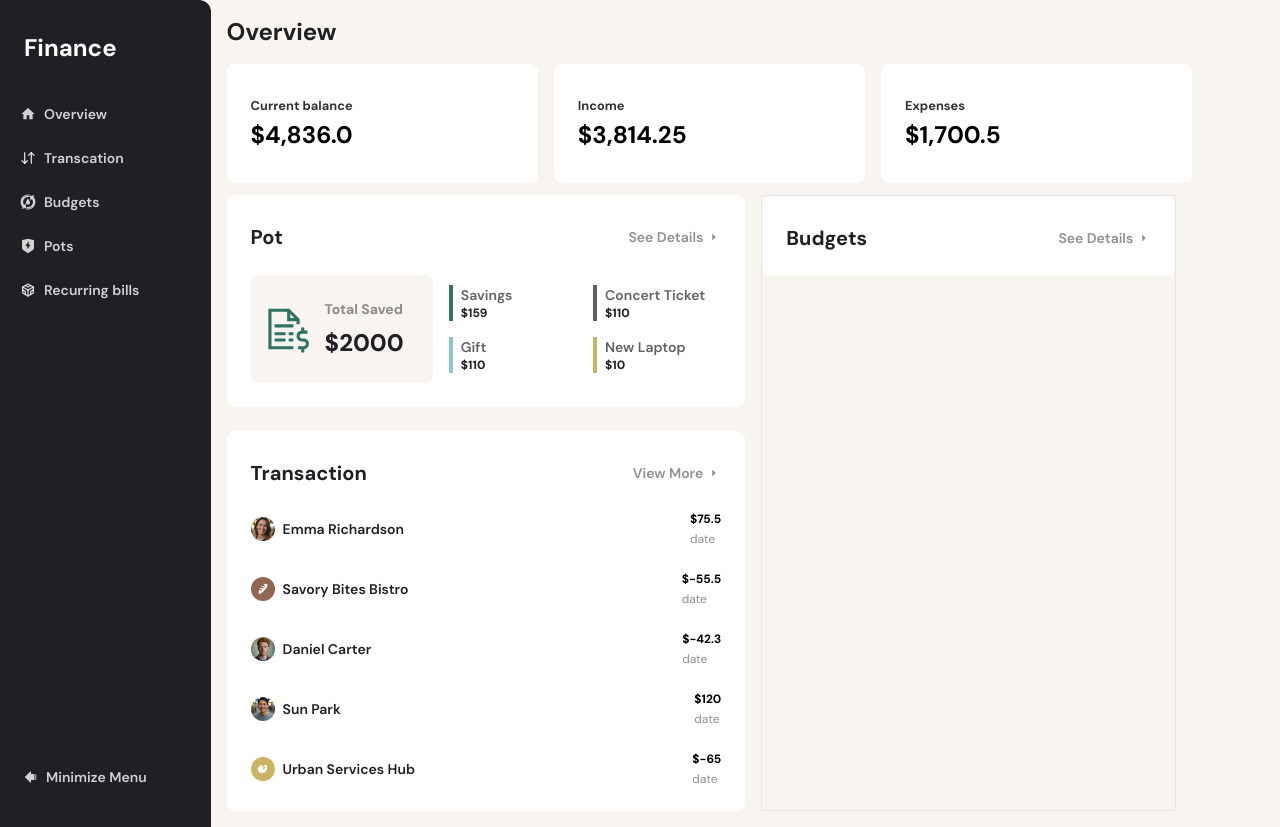
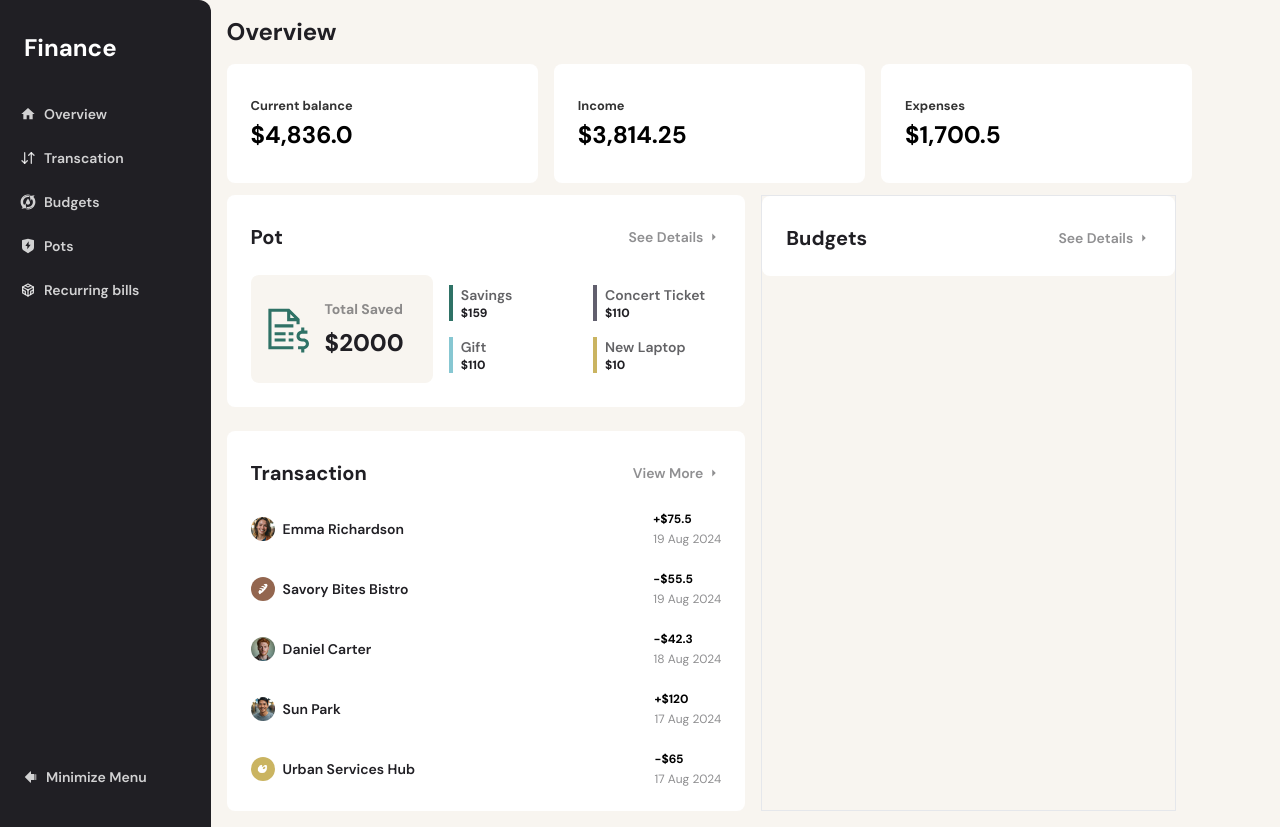
Before and after one commit to SandyAbasman/Personal-finance-app, a React (Vite) app: page / in a window 1280 px wide. Built offline with nearby package versions, Linux system fonts and the light colour scheme.

Commit message:
Added update

```diff
--- a/package.json
+++ b/package.json
@@ -12,6 +12,7 @@
     "prepare": "husky"
   },
   "dependencies": {
+    "dayjs": "^1.11.13",
     "husky": "^9.1.5",
     "lint-staged": "^15.2.9",
     "react": "^18.3.1",
--- a/src/component/Transaction.jsx
+++ b/src/component/Transaction.jsx
@@ -1,6 +1,7 @@
 import React from 'react'
 import UpperBox from './UpperBox'
 import data from '../utilis/data.json'
+import dayjs from 'dayjs'
 
 export default function Transaction() {
   return (
@@ -9,15 +10,17 @@ export default function Transaction() {
 
       {data.transactions.slice(0, 5).map((trans) => {
         return (
-          <div key={trans.name} className="flex  justify-between  item-center sm:gap-2 flex-row">
+          <div key={trans.name} className="flex justify-between item-center sm:gap-2 flex-row">
             <div className="flex flex-row justify-start gap-2 items-center">
               <img className="w-6 h-6 rounded-full" src={trans.avatar} alt={trans.name} />
               <p className="text-nowrap text-sm text-blue font-semibold">{trans.name}</p>
             </div>
 
             <div className="flex flex-col justify-start items-start md:gap-1 ">
-              <p className="text-xs font-bold ">${trans.amount}</p>
-              <p className="text-xs text-blue/50">date</p>
+              <p className="text-xs font-bold">
+                {trans.amount > 0 ? `+$${Math.abs(trans.amount)}` : `-$${Math.abs(trans.amount)}`}
+              </p>
+              <p className="text-xs text-blue/50">{dayjs(trans.date).format('DD MMM YYYY')}</p>
             </div>
           </div>
         )
```
Also changed, not shown: 1 other file (tests, documents, lock files or other folders).
